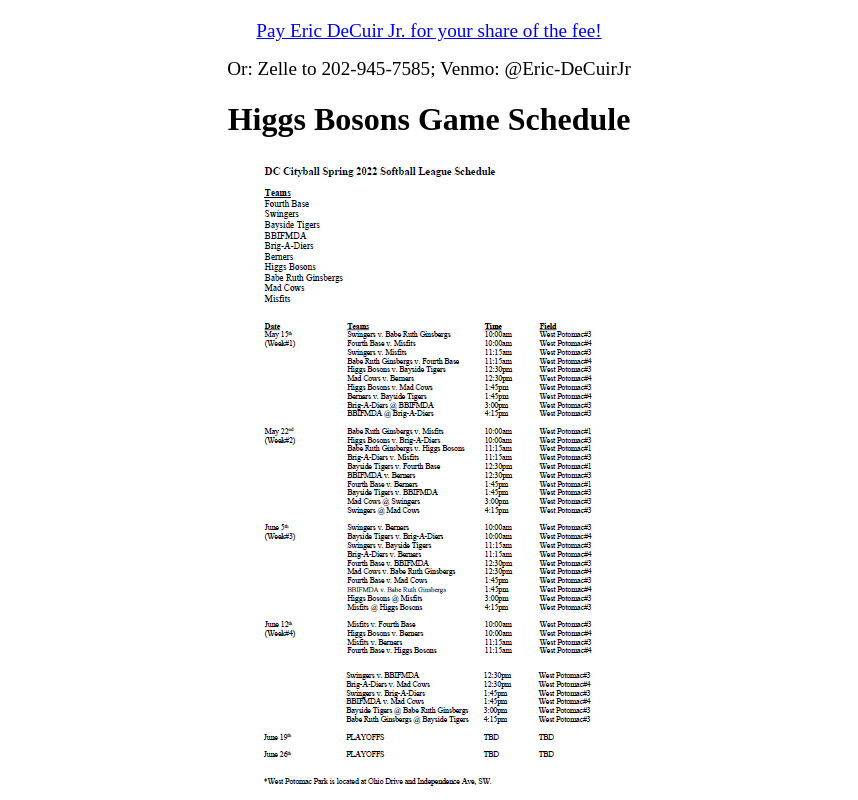
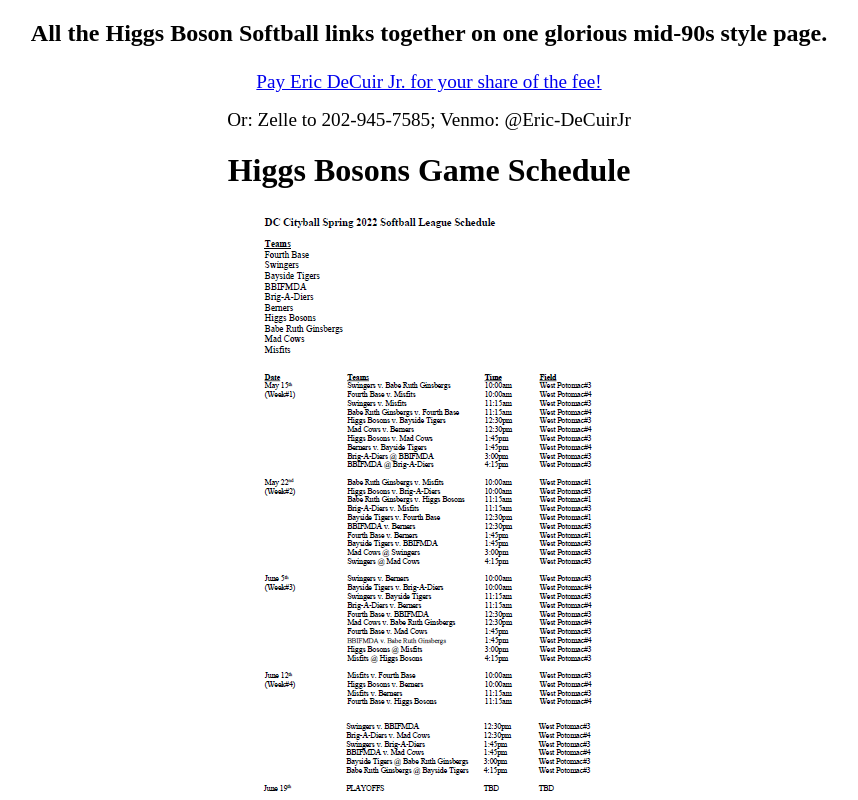
Before and after one commit to bosonsoftball/bosonsoftball.github.io, a plain HTML site: page index.html in a window 1280 px wide. Shown: the top 800 px of the page, without its empty margins (211-1069 px from the left). Drawn offline with Linux system fonts and the light colour scheme; a script that the page names is missing.

Commit message:
Update index.html

```diff
--- a/index.html
+++ b/index.html
@@ -15,7 +15,7 @@
 
 <center>
 
-<p><h2 All the Higgs Boson Softball links together on one glorious mid-90s style page.</p></h2>
+<p><h2>All the Higgs Boson Softball links together on one glorious mid-90s style page.</p></h2>
 
 
 
```
